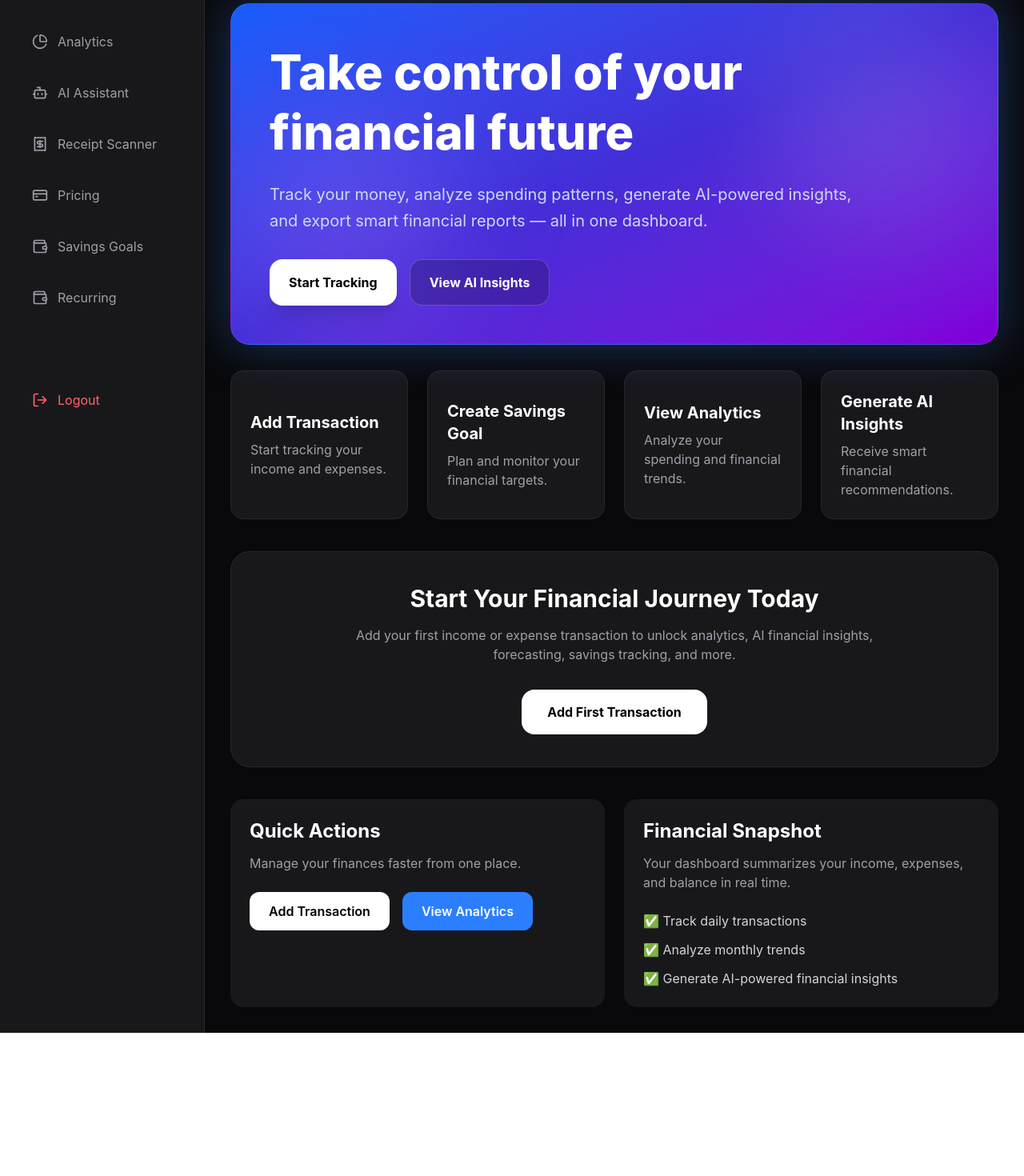
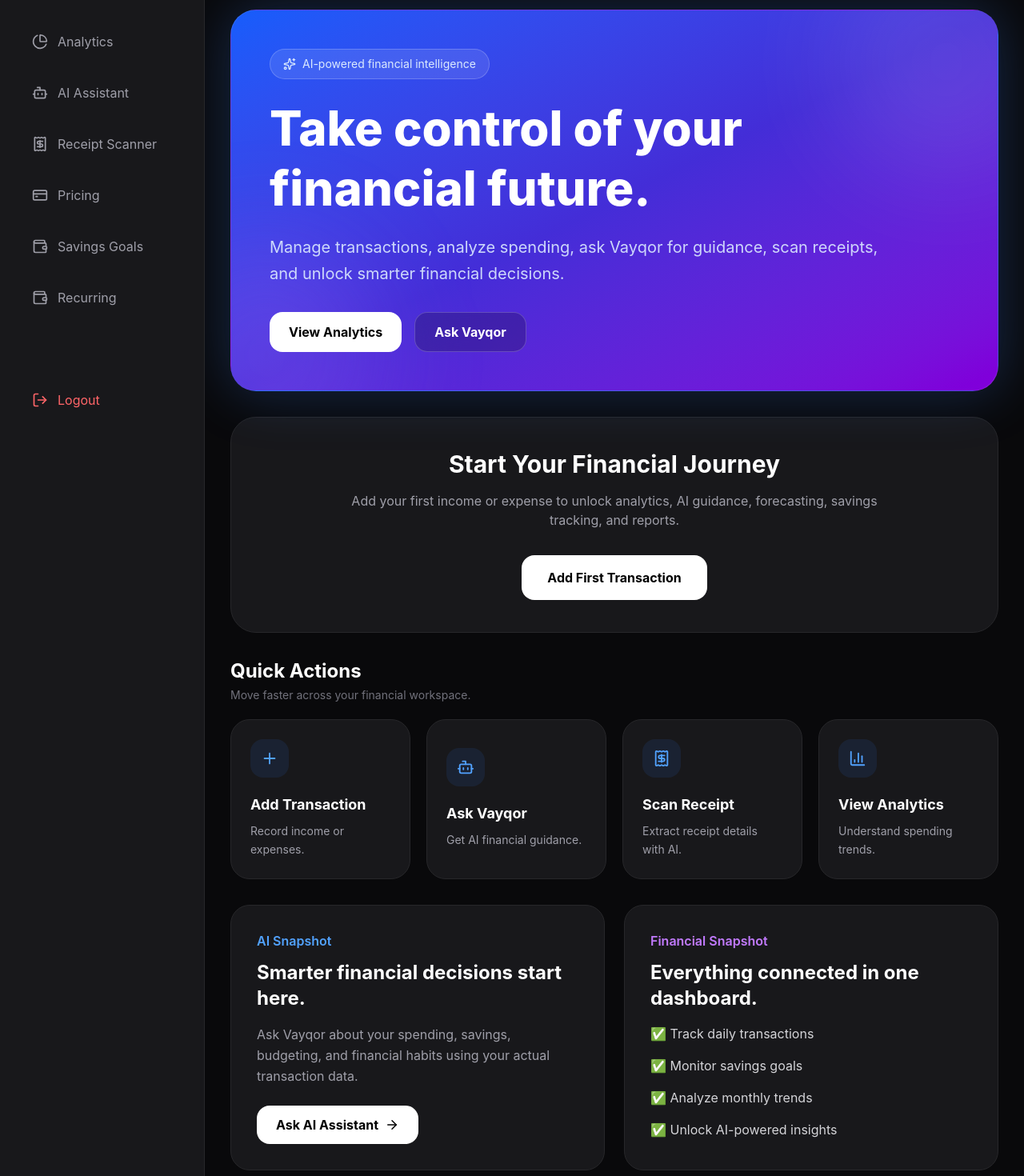
Before and after one commit to balqiskay/finsight-ai, a React (Vite) app in the folder client/: page /dashboard in a window 1280 px wide. Shown: the part 200-1670 px from the top of the page at 80% size. Before the commit the page ends 1491 px from the top, so only its background shows below. Built offline with nearby package versions, Linux system fonts and the light colour scheme; sample sign-in values are in the browser's storage.

Commit message:
Upgrade dashboard UI

```diff
--- a/client/src/pages/Dashboard.jsx
+++ b/client/src/pages/Dashboard.jsx
@@ -1,14 +1,26 @@
 import { useEffect, useState } from "react";
+import { useNavigate } from "react-router-dom";
+
+import MainLayout from "../layouts/MainLayout";
 
 import {
   getFinancialSummary,
 } from "../services/analyticsService";
 
-import MainLayout from "../layouts/MainLayout";
-import { useNavigate } from "react-router-dom";
+import {
+  Wallet,
+  TrendingUp,
+  TrendingDown,
+  Plus,
+  Target,
+  Bot,
+  BarChart3,
+  Receipt,
+  ArrowRight,
+  Sparkles,
+} from "lucide-react";
 
 function Dashboard() {
-
   const navigate = useNavigate();
 
   const [summary, setSummary] = useState({
@@ -17,10 +29,11 @@ function Dashboard() {
     balance: 0,
   });
 
-  const [loading, setLoading] = useState(true);
+  const [loading, setLoading] =
+    useState(true);
 
-  const fetchSummary = async () => {
-
+  const fetchSummary =
+    async () => {
       try {
         setLoading(true);
 
@@ -28,301 +41,290 @@ function Dashboard() {
           await getFinancialSummary();
 
         setSummary(data);
+      } catch (error) {
+        console.error(error);
+      } finally {
         setLoading(false);
-
-    } catch (error) {
-      setLoading(false);
-      console.error(error);
-
       }
-
     };
 
   useEffect(() => {
+    fetchSummary();
+  }, []);
 
-    fetchSummary();
+  const savingsRate =
+    Number(summary.totalIncome) > 0
+      ? (
+          (Number(summary.balance) /
+            Number(summary.totalIncome)) *
+          100
+        ).toFixed(1)
+      : 0;
 
-  }, []);
+  const stats = [
+    {
+      title: "Total Balance",
+      value: `RM ${summary.balance}`,
+      subtitle: "Current financial position",
+      icon: <Wallet size={22} />,
+      color: "text-blue-400",
+    },
+    {
+      title: "Total Income",
+      value: `RM ${summary.totalIncome}`,
+      subtitle: "Money coming in",
+      icon: <TrendingUp size={22} />,
+      color: "text-green-400",
+    },
+    {
+      title: "Total Expenses",
+      value: `RM ${summary.totalExpenses}`,
+      subtitle: "Money going out",
+      icon: <TrendingDown size={22} />,
+      color: "text-red-400",
+    },
+    {
+      title: "Savings Rate",
+      value: `${savingsRate}%`,
+      subtitle: "Income kept after expenses",
+      icon: <Target size={22} />,
+      color: "text-purple-400",
+    },
+  ];
+
+  const actions = [
+    {
+      title: "Add Transaction",
+      text: "Record income or expenses.",
+      icon: <Plus size={22} />,
+      path: "/transactions",
+    },
+    {
+      title: "Ask Vayqor",
+      text: "Get AI financial guidance.",
+      icon: <Bot size={22} />,
+      path: "/assistant",
+    },
+    {
+      title: "Scan Receipt",
+      text: "Extract receipt details with AI.",
+      icon: <Receipt size={22} />,
+      path: "/receipt-scanner",
+    },
+    {
+      title: "View Analytics",
+      text: "Understand spending trends.",
+      icon: <BarChart3 size={22} />,
+      path: "/analytics",
+    },
+  ];
 
   return (
     <MainLayout>
+      <div className="w-full space-y-8">
 
-      <div className="w-full">
-
-        <div className="mb-8">
-
+        {/* Header */}
+        <div className="flex flex-col lg:flex-row lg:items-end lg:justify-between gap-6">
+          <div>
             <p className="text-blue-400 font-semibold mb-2">
               Welcome back 👋
             </p>
 
-          <h1 className="text-3xl md:text-5xl font-extrabold mb-3">
+            <h1 className="text-3xl sm:text-4xl lg:text-5xl font-extrabold tracking-tight">
               Your Financial Command Center
             </h1>
 
-          <p className="text-zinc-400 max-w-2xl">
-            Track your money, monitor your goals, review your financial alerts,
+            <p className="text-zinc-400 max-w-2xl mt-4 leading-relaxed">
+              Track your money, monitor your goals, review analytics,
               and make smarter decisions with AI-powered insights.
             </p>
-
           </div>
 
-        <div className="relative overflow-hidden bg-gradient-to-br from-blue-600 via-indigo-700 to-purple-700 p-8 md:p-12 rounded-3xl mb-8 shadow-[0_0_60px_rgba(59,130,246,0.35)] border border-white/10">
-          <div className="absolute top-0 right-0 w-72 h-72 bg-white/10 rounded-full blur-3xl" />
-          <div className="absolute bottom-0 left-0 w-72 h-72 bg-purple-400/20 rounded-full blur-3xl" />
+          <button
+            onClick={() => navigate("/transactions")}
+            className="w-full sm:w-fit bg-white text-black px-6 py-3 rounded-2xl font-bold hover:scale-[1.02] transition"
+          >
+            + Add Transaction
+          </button>
+        </div>
 
-          <h2 className="relative z-10 text-4xl md:text-6xl font-extrabold mb-6 leading-tight">
-            Take control of your financial future
+        {/* Hero */}
+        <div className="relative overflow-hidden bg-gradient-to-br from-blue-600 via-indigo-700 to-purple-700 p-6 sm:p-8 lg:p-12 rounded-[2rem] shadow-[0_0_70px_rgba(59,130,246,0.28)] border border-white/10">
+          <div className="absolute top-[-80px] right-[-80px] w-72 h-72 bg-white/10 rounded-full blur-3xl" />
+          <div className="absolute bottom-[-100px] left-[-100px] w-72 h-72 bg-purple-400/20 rounded-full blur-3xl" />
+
+          <div className="relative z-10 max-w-4xl">
+            <div className="inline-flex items-center gap-2 bg-white/10 border border-white/20 px-4 py-2 rounded-full text-sm text-blue-100 mb-6">
+              <Sparkles size={16} />
+              AI-powered financial intelligence
+            </div>
+
+            <h2 className="text-3xl sm:text-4xl lg:text-6xl font-extrabold leading-tight mb-5">
+              Take control of your financial future.
             </h2>
 
-          <p className="relative z-10 text-blue-100/90 text-lg md:text-xl max-w-3xl leading-relaxed">
-            Track your money, analyze spending patterns, generate AI-powered insights,
-            and export smart financial reports — all in one dashboard.
+            <p className="text-blue-100/90 text-base sm:text-lg lg:text-xl max-w-3xl leading-relaxed">
+              Manage transactions, analyze spending, ask Vayqor for guidance,
+              scan receipts, and unlock smarter financial decisions.
             </p>
 
-          <div className="relative z-10 flex flex-col sm:flex-row gap-4 mt-8">
-
+            <div className="flex flex-col sm:flex-row gap-4 mt-8">
               <button
-              onClick={() => window.location.href = "/transactions"}
-              className="bg-white text-black px-6 py-3 rounded-2xl font-bold transition duration-300 hover:scale-[1.03] shadow-xl"
+                onClick={() => navigate("/analytics")}
+                className="bg-white text-black px-6 py-3 rounded-2xl font-bold hover:scale-[1.02] transition"
               >
-              Start Tracking
+                View Analytics
               </button>
 
               <button
-              onClick={() => window.location.href = "/analytics"}
-              className="bg-black/20 backdrop-blur-xl text-white px-6 py-4 rounded-2xl font-bold border border-white/20 transition duration-300 hover:scale-[1.03]"
+                onClick={() => navigate("/assistant")}
+                className="bg-black/20 backdrop-blur-xl text-white px-6 py-3 rounded-2xl font-bold border border-white/20 hover:bg-white/10 transition"
               >
-              View AI Insights
+                Ask Vayqor
               </button>
-
+            </div>
+          </div>
         </div>
 
-        </div>
-
-        <div className="grid grid-cols-1 md:grid-cols-2 xl:grid-cols-4 gap-6 mb-10">
-
-          <button
-            onClick={() => navigate("/transactions")}
-            className="bg-zinc-900 border border-zinc-800 p-6 rounded-2xl text-left transition duration-300 hover:bg-zinc-800 hover:-translate-y-1"
-          >
-
-            <h2 className="text-xl font-bold mb-2">
-              Add Transaction
-            </h2>
-
-            <p className="text-zinc-400">
-              Start tracking your income and expenses.
-            </p>
-
-          </button>
-
-          <button
-            onClick={() => navigate("/savings")}
-            className="bg-zinc-900 border border-zinc-800 p-6 rounded-2xl text-left transition duration-300 hover:bg-zinc-800 hover:-translate-y-1"
-          >
-
-            <h2 className="text-xl font-bold mb-2">
-              Create Savings Goal
-            </h2>
-
-            <p className="text-zinc-400">
-              Plan and monitor your financial targets.
-            </p>
-
-          </button>
-
-          <button
-            onClick={() => navigate("/analytics")}
-            className="bg-zinc-900 border border-zinc-800 p-6 rounded-2xl text-left transition duration-300 hover:bg-zinc-800 hover:-translate-y-1"
-          >
-
-            <h2 className="text-xl font-bold mb-2">
-              View Analytics
-            </h2>
-
-            <p className="text-zinc-400">
-              Analyze your spending and financial trends.
-            </p>
-
-          </button>
-
-          <button
-            onClick={() => navigate("/analytics")}
-            className="bg-zinc-900 border border-zinc-800 p-6 rounded-2xl text-left transition duration-300 hover:bg-zinc-800 hover:-translate-y-1"
-          >
-
-            <h2 className="text-xl font-bold mb-2">
-              Generate AI Insights
-            </h2>
-
-            <p className="text-zinc-400">
-              Receive smart financial recommendations.
-            </p>
-
-          </button>
-
-        </div>
-
+        {/* Empty State */}
         {!loading &&
-         summary.totalIncome === 0 &&
-         summary.totalExpenses === 0 ? (
-
-         <div className="bg-zinc-900 border border-zinc-800 rounded-3xl p-10 text-center mb-10">
-
-          <h2 className="text-3xl font-bold mb-4">
-            Start Your Financial Journey Today
+        Number(summary.totalIncome) === 0 &&
+        Number(summary.totalExpenses) === 0 ? (
+          <div className="bg-zinc-900 border border-zinc-800 rounded-[2rem] p-8 sm:p-10 text-center">
+            <h2 className="text-2xl sm:text-3xl font-bold mb-4">
+              Start Your Financial Journey
             </h2>
 
             <p className="text-zinc-400 max-w-2xl mx-auto mb-8">
-            Add your first income or expense transaction to unlock analytics,
-            AI financial insights, forecasting, savings tracking, and more.
+              Add your first income or expense to unlock analytics,
+              AI guidance, forecasting, savings tracking, and reports.
             </p>
 
             <button
               onClick={() => navigate("/transactions")}
-            className="bg-white text-black px-8 py-4 rounded-2xl font-bold transition duration-300 hover:scale-[1.02]"
+              className="bg-white text-black px-8 py-4 rounded-2xl font-bold hover:scale-[1.02] transition"
             >
               Add First Transaction
             </button>
-
+          </div>
+        ) : (
+          <>
+            {/* Stats */}
+            <div className="grid grid-cols-1 sm:grid-cols-2 xl:grid-cols-4 gap-5">
+              {stats.map((stat) => (
+                <div
+                  key={stat.title}
+                  className="bg-zinc-900/80 border border-zinc-800 p-6 rounded-3xl hover:bg-zinc-900 hover:-translate-y-1 hover:border-blue-500/30 transition duration-300"
+                >
+                  <div className="flex items-center justify-between mb-5">
+                    <div className={`${stat.color}`}>
+                      {stat.icon}
+                    </div>
                   </div>
 
+                  <p className="text-zinc-400 text-sm mb-2">
+                    {stat.title}
+                  </p>
+
+                  {loading ? (
+                    <div className="h-9 w-36 bg-zinc-800 rounded animate-pulse" />
                   ) : (
+                    <h2 className="text-3xl font-extrabold">
+                      {stat.value}
+                    </h2>
+                  )}
 
-        <div className="grid grid-cols-1 md:grid-cols-2 xl:grid-cols-3 gap-6 mb-10">
+                  <p className="text-zinc-500 text-sm mt-3">
+                    {stat.subtitle}
+                  </p>
+                </div>
+              ))}
+            </div>
+          </>
+        )}
 
-          <div className="bg-zinc-900 p-6 rounded-2xl w-full transition duration-300 hover:-translate-y-1 hover:bg-zinc-800">
+        {/* Quick Actions */}
+        <div>
+          <div className="flex items-center justify-between gap-4 mb-5">
+            <div>
+              <h2 className="text-2xl font-bold">
+                Quick Actions
+              </h2>
+              <p className="text-zinc-500 text-sm mt-1">
+                Move faster across your financial workspace.
+              </p>
+            </div>
+          </div>
 
-            <h2 className="text-zinc-400">
-              Total Balance
+          <div className="grid grid-cols-1 sm:grid-cols-2 xl:grid-cols-4 gap-5">
+            {actions.map((action) => (
+              <button
+                key={action.title}
+                onClick={() => navigate(action.path)}
+                className="group bg-zinc-900 border border-zinc-800 p-6 rounded-3xl text-left hover:bg-zinc-800 hover:-translate-y-1 hover:border-blue-500/30 transition duration-300"
+              >
+                <div className="w-12 h-12 rounded-2xl bg-blue-500/10 text-blue-400 flex items-center justify-center mb-5 group-hover:bg-blue-500/20 transition">
+                  {action.icon}
+                </div>
+
+                <h3 className="text-lg font-bold mb-2">
+                  {action.title}
+                </h3>
+
+                <p className="text-zinc-400 text-sm leading-relaxed">
+                  {action.text}
+                </p>
+              </button>
+            ))}
+          </div>
+        </div>
+
+        {/* Bottom Widgets */}
+        <div className="grid grid-cols-1 lg:grid-cols-2 gap-6">
+
+          <div className="bg-zinc-900 border border-zinc-800 p-6 sm:p-8 rounded-3xl hover:border-blue-500/30 transition">
+            <p className="text-blue-400 font-semibold mb-3">
+              AI Snapshot
+            </p>
+
+            <h2 className="text-2xl font-bold mb-4">
+              Smarter financial decisions start here.
             </h2>
 
-            {loading ? (
-
-              <div className="h-10 w-40 bg-zinc-800 rounded animate-pulse mt-2" />
-
-            ) : (
-
-            <p className="text-3xl font-bold mt-2">
-              RM {summary.balance}
+            <p className="text-zinc-400 leading-relaxed mb-6">
+              Ask Vayqor about your spending, savings, budgeting,
+              and financial habits using your actual transaction data.
             </p>
 
-            )}
-
+            <button
+              onClick={() => navigate("/assistant")}
+              className="inline-flex items-center gap-2 bg-white text-black px-6 py-3 rounded-2xl font-bold hover:scale-[1.02] transition"
+            >
+              Ask AI Assistant
+              <ArrowRight size={18} />
+            </button>
           </div>
 
-          <div className="bg-zinc-900 p-6 rounded-2xl w-full transition duration-300 hover:-translate-y-1 hover:bg-zinc-800">
+          <div className="bg-zinc-900 border border-zinc-800 p-6 sm:p-8 rounded-3xl hover:border-purple-500/30 transition">
+            <p className="text-purple-400 font-semibold mb-3">
+              Financial Snapshot
+            </p>
 
-            <h2 className="text-zinc-400">
-              Total Income
+            <h2 className="text-2xl font-bold mb-4">
+              Everything connected in one dashboard.
             </h2>
 
-            {loading ? (
-
-              <div className="h-10 w-40 bg-zinc-800 rounded animate-pulse mt-2" />
-
-            ) : (
-
-            <p className="text-3xl font-bold mt-2">
-              RM {summary.totalIncome}
-            </p>
-
-            )}
-
+            <div className="space-y-4 text-zinc-300">
+              <p>✅ Track daily transactions</p>
+              <p>✅ Monitor savings goals</p>
+              <p>✅ Analyze monthly trends</p>
+              <p>✅ Unlock AI-powered insights</p>
             </div>
-
-          <div className="bg-zinc-900 p-6 rounded-2xl w-full transition duration-300 hover:-translate-y-1 hover:bg-zinc-800">
-
-            <h2 className="text-zinc-400">
-              Total Expenses
-            </h2>
-
-            {loading ? (
-
-              <div className="h-10 w-40 bg-zinc-800 rounded animate-pulse mt-2" />
-
-            ) : (
-
-            <p className="text-3xl font-bold mt-2">
-              RM {summary.totalExpenses}
-            </p>
-
-            )}
-
-          </div>
-
-        </div>
-
-          )}
-
-        <div className="grid grid-cols-1 lg:grid-cols-2 gap-6">
-
-          <div className="bg-zinc-900 p-6 rounded-2xl transition duration-300 hover:-translate-y-1 hover:bg-zinc-800">
-
-            <h2 className="text-2xl font-bold mb-3">
-              Quick Actions
-            </h2>
-
-            <p className="text-zinc-400 mb-6">
-              Manage your finances faster from one place.
-            </p>
-
-            <div className="flex flex-col sm:flex-row gap-4">
-
-              <button
-                onClick={() =>
-                  window.location.href = "/transactions"
-                }
-                className="bg-white text-black px-6 py-3 rounded-xl font-semibold transition duration-300 hover:scale-[1.02]"
-              >
-                Add Transaction
-              </button>
-
-              <button
-                onClick={() =>
-                  window.location.href = "/analytics"
-                }
-                className="bg-blue-500 text-white px-6 py-3 rounded-xl font-semibold transition duration-300 hover:scale-[1.02]"
-              >
-                View Analytics
-              </button>
-
-            </div>
-
-          </div>
-
-          <div className="bg-zinc-900 p-6 rounded-2xl transition duration-300 hover:-translate-y-1 hover:bg-zinc-800">
-
-            <h2 className="text-2xl font-bold mb-3">
-              Financial Snapshot
-            </h2>
-
-            <p className="text-zinc-400 mb-6">
-              Your dashboard summarizes your income, expenses, and balance in real time.
-            </p>
-
-            <div className="space-y-3 text-zinc-300">
-
-              <p>
-                ✅ Track daily transactions
-              </p>
-
-              <p>
-                ✅ Analyze monthly trends
-              </p>
-
-              <p>
-                ✅ Generate AI-powered financial insights
-              </p>
-
           </div>
 
         </div>
 
       </div>
-
-      </div>
-
     </MainLayout>
   );
 }
```
Lines whose indentation alone changed are shown as unchanged.
